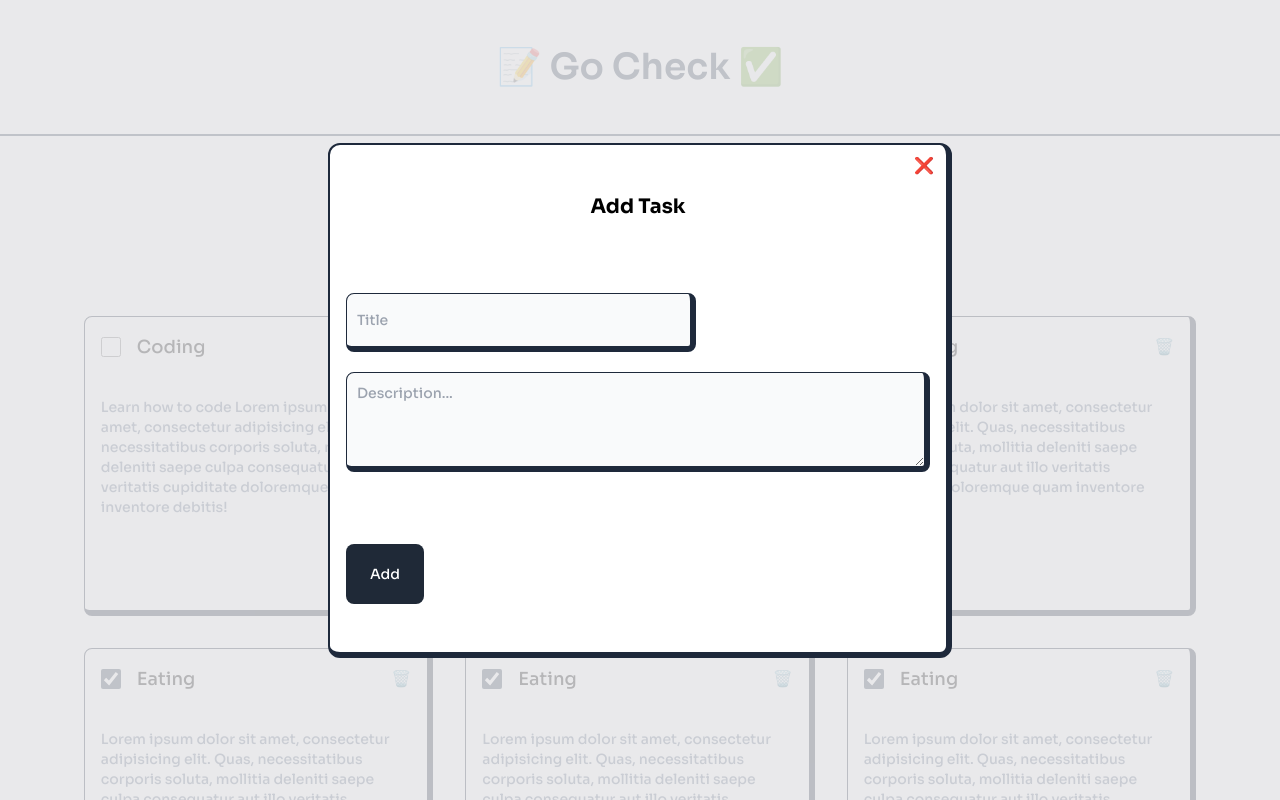
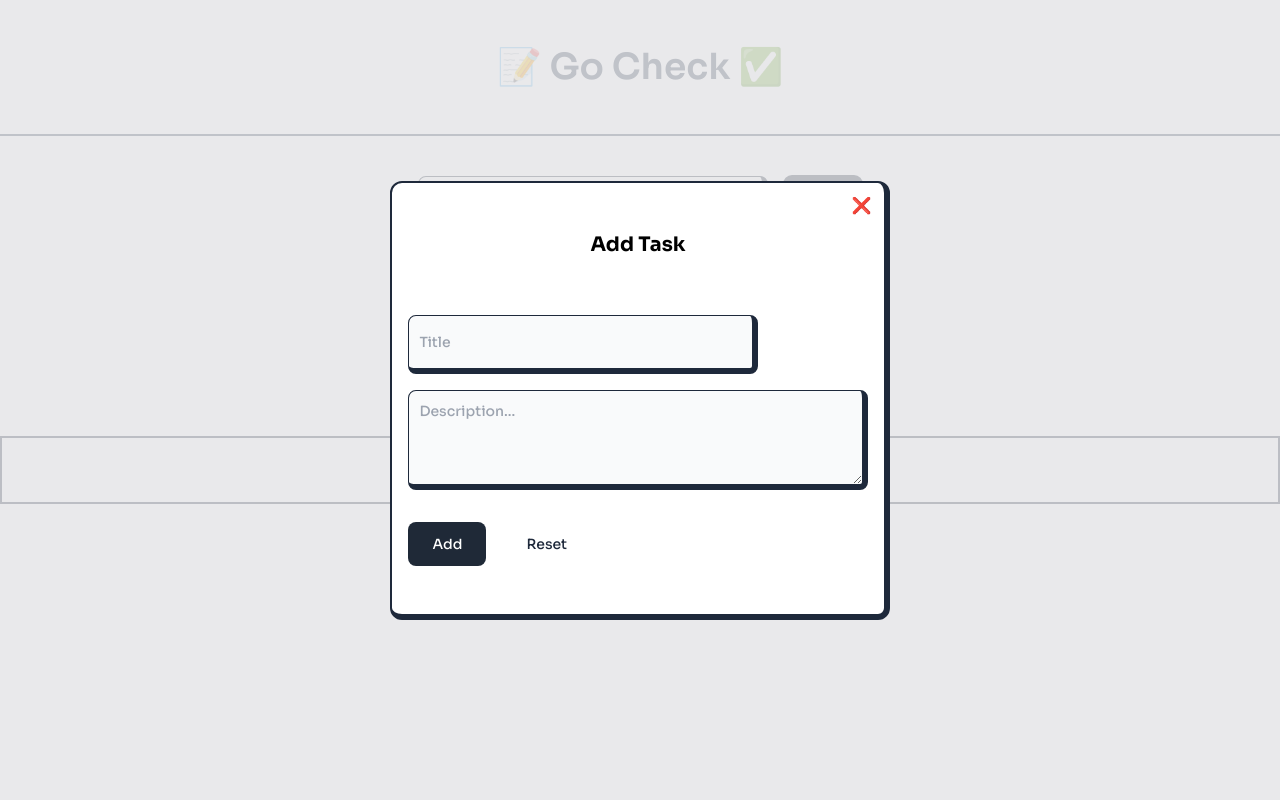
Before and after one commit to ramaherdianto/todoapp, a React (Vite) app: page / in a window 1280 px wide. Both pictures are taken after a click on the button "Add". Shown: the top 800 px of the page. Built offline with nearby package versions, Linux system fonts and the light colour scheme.

Commit message:
feat: create add task feature

```diff
--- a/src/App.jsx
+++ b/src/App.jsx
@@ -6,12 +6,81 @@ import CheckList from './components/CheckList';
 import Footer from './components/Footer';
 
 function App() {
+    const [tasksList, setTasksList] = useState([]);
+    const [showAlert, setShowAlert] = useState(false);
+    const [formTask, setFormTask] = useState({
+        id: new Date().getTime(),
+        title: '',
+        description: '',
+        completed: false,
+    });
+
+    const [open, setOpen] = useState(false);
+    const handleOpen = () => {
+        setOpen(true);
+    };
+
+    const handleClose = () => {
+        setOpen(false);
+        onResetForm();
+    };
+
+    const onFormChange = (e) => {
+        const { name, value } = e.target;
+        setFormTask({
+            ...formTask,
+            [name]: value,
+        });
+    };
+
+    const onResetForm = () => {
+        setFormTask({
+            title: '',
+            description: '',
+        });
+    };
+
+    const handleSubmitTask = (event) => {
+        event.preventDefault();
+        if (formTask.title.trim() === '' || formTask.description.trim() === '') {
+            setShowAlert(true);
+            alert('Input field cannot be empty my dear😘');
+        } else {
+            const newTask = {
+                id: new Date().getTime(),
+                title: formTask.title,
+                description: formTask.description,
+                completed: false,
+            };
+            console.log(newTask);
+            setTasksList([...tasksList, newTask]);
+            setOpen(false);
+            onResetForm();
+        }
+    };
+
+    const handleKeyDown = (event) => {
+        if (event.key === 'Enter') {
+            event.preventDefault(); // Prevent default form submission
+            handleSubmitTask(event);
+        }
+    };
+
     return (
         <>
             <main className='min-h-screen mx-auto w-full'>
                 <Header />
-                <Form />
-                <CheckList />
+                <Form
+                    handleKeyDown={handleKeyDown}
+                    onFormChange={onFormChange}
+                    handleSubmitTask={handleSubmitTask}
+                    formTask={formTask}
+                    onResetForm={onResetForm}
+                    open={open}
+                    handleOpen={handleOpen}
+                    handleClose={handleClose}
+                />
+                <CheckList tasksList={tasksList} />
                 <Footer />
             </main>
         </>
--- a/src/components/CheckList.jsx
+++ b/src/components/CheckList.jsx
@@ -1,73 +1,14 @@
 import React from 'react';
 import List from './List';
 
-const items = [
-    {
-        id: 1,
-        title: 'Coding',
-        description:
-            'Learn how to code Lorem ipsum dolor sit amet, consectetur adipisicing elit. Quas, necessitatibus corporis soluta, mollitia deleniti saepe culpa consequatur aut illo veritatis cupiditate doloremque quam inventore debitis!',
-        done: false,
-    },
-    {
-        id: 2,
-        title: 'Eating',
-        description:
-            'Lorem ipsum dolor sit amet, consectetur adipisicing elit. Quas, necessitatibus corporis soluta, mollitia deleniti saepe culpa consequatur aut illo veritatis cupiditate doloremque quam inventore debitis!',
-        done: true,
-    },
-    {
-        id: 2,
-        title: 'Eating',
-        description:
-            'Lorem ipsum dolor sit amet, consectetur adipisicing elit. Quas, necessitatibus corporis soluta, mollitia deleniti saepe culpa consequatur aut illo veritatis cupiditate doloremque quam inventore debitis!',
-        done: true,
-    },
-    {
-        id: 2,
-        title: 'Eating',
-        description:
-            'Lorem ipsum dolor sit amet, consectetur adipisicing elit. Quas, necessitatibus corporis soluta, mollitia deleniti saepe culpa consequatur aut illo veritatis cupiditate doloremque quam inventore debitis!',
-        done: true,
-    },
-    {
-        id: 2,
-        title: 'Eating',
-        description:
-            'Lorem ipsum dolor sit amet, consectetur adipisicing elit. Quas, necessitatibus corporis soluta, mollitia deleniti saepe culpa consequatur aut illo veritatis cupiditate doloremque quam inventore debitis!',
-        done: true,
-    },
-    {
-        id: 2,
-        title: 'Eating',
-        description:
-            'Lorem ipsum dolor sit amet, consectetur adipisicing elit. Quas, necessitatibus corporis soluta, mollitia deleniti saepe culpa consequatur aut illo veritatis cupiditate doloremque quam inventore debitis!',
-        done: true,
-    },
-    {
-        id: 2,
-        title: 'Eating',
-        description:
-            'Lorem ipsum dolor sit amet, consectetur adipisicing elit. Quas, necessitatibus corporis soluta, mollitia deleniti saepe culpa consequatur aut illo veritatis cupiditate doloremque quam inventore debitis!',
-        done: true,
-    },
-    {
-        id: 2,
-        title: 'Eating',
-        description:
-            'Lorem ipsum dolor sit amet, consectetur adipisicing elit. Quas, necessitatibus corporis soluta, mollitia deleniti saepe culpa consequatur aut illo veritatis cupiditate doloremque quam inventore debitis!',
-        done: true,
-    },
-];
-
-const CheckList = () => {
+const CheckList = ({ tasksList }) => {
     return (
         <>
             <section className='flex justify-center items-center'>
                 <section className='max-w-7xl w-full flex items-center justify-center px-4 py-10'>
-                    <ul className='w-full flex flex-wrap justify-center items-center gap-6 sm:gap-x-10 sm:gap-y-5 md:gap-x-8 md:gap-y-8'>
-                        {items.map(({ id, title, description, done }) => {
-                            return <List key={id} {...{ title, description, done }} />;
+                    <ul className='w-full flex flex-wrap justify-center items-center gap-6 sm:gap-x-10 sm:gap-y-8 md:gap-x-8 md:gap-y-8'>
+                        {tasksList?.map(({ id, title, description, completed }) => {
+                            return <List key={id} {...{ title, description, completed }} />;
                         })}
                     </ul>
                 </section>
--- a/src/components/Form.jsx
+++ b/src/components/Form.jsx
@@ -1,15 +1,15 @@
-import React, { useState } from 'react';
+import React from 'react';
 
-const Form = () => {
-    const [open, setOpen] = useState(false);
-    const handleOpen = () => {
-        setOpen(true);
-    };
-
-    const handleClose = () => {
-        setOpen(false);
-    };
-
+const Form = ({
+    handleKeyDown,
+    handleSubmitTask,
+    formTask,
+    onResetForm,
+    onFormChange,
+    open,
+    handleClose,
+    handleOpen,
+}) => {
     return (
         <>
             <section className='px-4 py-10 flex items-center justify-center'>
@@ -35,41 +35,58 @@ const Form = () => {
                     {open ? (
                         <div className='bg-zinc-200 bg-opacity-80 fixed inset-0 z-50 px-4'>
                             <div className='flex justify-center items-center'>
-                                <form className='w-full sm:w-[80%] md:w-[65%] lg:w-1/2 flex relative flex-col justify-center items-start bg-white py-12 px-4 border-[2px] border-b-[6px] border-r-[6px] border-slate-800 rounded-xl gap-8'>
+                                <div className='w-full sm:w-[80%] md:w-[65%] lg:w-[40%] flex relative flex-col justify-center items-start bg-white py-12 px-4 border-[2px] border-b-[6px] border-r-[6px] border-slate-800 rounded-xl'>
                                     <div className='flex w-full justify-center items-center'>
                                         <h1 className='font-bold text-xl'>Add Task</h1>
                                         <button
                                             onClick={handleClose}
-                                            className='absolute w-0 h-0 -top-[13.5em] sm:-top-[14.5em] right-[2em]'
+                                            className='absolute w-0 h-0 -top-[12em] sm:-top-[12em] right-[2em] sm:right-[2em]'
                                         >
                                             ❌
                                         </button>
                                     </div>
-                                    <div className='w-full flex flex-col items-center sm:items-start gap-5 text-lg  text-zinc-600 mt-10'>
+                                    <div className='w-full flex justify-center items-center text-lg text-zinc-600 mt-14'>
+                                        <form
+                                            onSubmit={handleSubmitTask}
+                                            className='w-full flex items-start flex-col rounded-xl'
+                                        >
                                             <input
                                                 type='text'
-                                            name=''
+                                                name='title'
+                                                value={formTask.title}
+                                                onChange={onFormChange}
+                                                onKeyDown={handleKeyDown}
                                                 placeholder='Title'
                                                 id=''
-                                            className='bg-gray-50 font-medium w-full sm:w-1/2 md:w-[350px] border border-b-[6px] border-r-[6px] border-slate-800 focus:outline-none text-slate-800 text-sm block px-2.5 py-4 rounded-lg'
+                                                className='bg-gray-50 font-medium w-1/2 sm:w-1/2 md:w-[350px] border border-b-[6px] border-r-[6px] border-slate-800 focus:outline-none text-slate-800 text-sm block px-2.5 py-4 rounded-lg'
                                             />
                                             <textarea
                                                 id='message'
                                                 rows='4'
-                                            className='block font-medium p-2.5 lg:h-[100px] w-full text-sm bg-gray-50 border border-b-[6px] border-r-[6px] border-slate-800 focus:outline-none text-slate-800 rounded-lg'
+                                                name='description'
+                                                value={formTask.description}
+                                                onChange={onFormChange}
+                                                className='block font-medium my-4 p-2.5 lg:h-[100px] w-full text-sm bg-gray-50 border border-b-[6px] border-r-[6px] border-slate-800 focus:outline-none text-slate-800 rounded-lg'
                                                 placeholder='Description...'
                                             />
-                                    </div>
-
-                                    <div className='flex justify-center sm:mt-10'>
+                                            <div className='flex items-center justify-center mt-4 gap-4'>
                                                 <button
                                                     type='submit'
-                                            className='text-white bg-gray-800 hover:bg-gray-900 focus:outline-none focus:ring-4 focus:ring-slate-800 font-medium text-sm px-6 py-5 rounded-lg'
+                                                    className='text-white bg-gray-800 hover:bg-gray-900 focus:outline-none focus:ring-4 focus:ring-slate-800 font-medium text-sm px-6 py-3 rounded-lg'
                                                 >
                                                     Add
                                                 </button>
+                                                <button
+                                                    onClick={onResetForm}
+                                                    type='reset'
+                                                    className='text-slate-800 focus:outline-none  font-medium text-sm px-6 py-3 rounded-lg'
+                                                >
+                                                    Reset
+                                                </button>
                                             </div>
                                         </form>
+                                    </div>
+                                </div>
                             </div>
                         </div>
                     ) : null}
--- a/src/components/List.jsx
+++ b/src/components/List.jsx
@@ -1,20 +1,20 @@
 import React from 'react';
 
-const List = ({ title, description, done }) => {
+const List = ({ id, title, description, completed }) => {
     return (
         <>
-            <li className='flex w-full sm:h-[300px] max-h-[450px] sm:w-[45%] md:w-[40%] lg:w-[28%] border border-r-[6px] border-b-[6px] border-slate-800 p-4 justify-between items-center gap-4 rounded-lg'>
-                <div className='flex flex-col gap-4'>
+            <li className='flex w-full sm:h-[250px] max-h-[300px] sm:w-[45%] md:w-[40%] lg:w-[28%] border border-r-[6px] border-b-[6px] border-slate-800 p-4 justify-between items-center gap-4 rounded-lg'>
+                <div className='flex w-full flex-col gap-4'>
                     <div className='flex justify-between items-center gap-4'>
                         <div className='flex items-center gap-4'>
                             <input
-                                checked={done ? true : false}
+                                checked={completed ? true : false}
                                 id='red-checkbox'
                                 type='checkbox'
                                 value=''
-                                class='w-5 h-5 accent-slate-700'
+                                className='w-5 h-5 accent-slate-700'
                             />
-                            <h2 className='text-xl sm:text-lg font-medium'>{title}</h2>
+                            <h2 className='text-xl sm:text-lg font-medium capitalize'>{title}</h2>
                         </div>
                         <button>🗑️</button>
                     </div>
```
Lines whose indentation alone changed are shown as unchanged.
